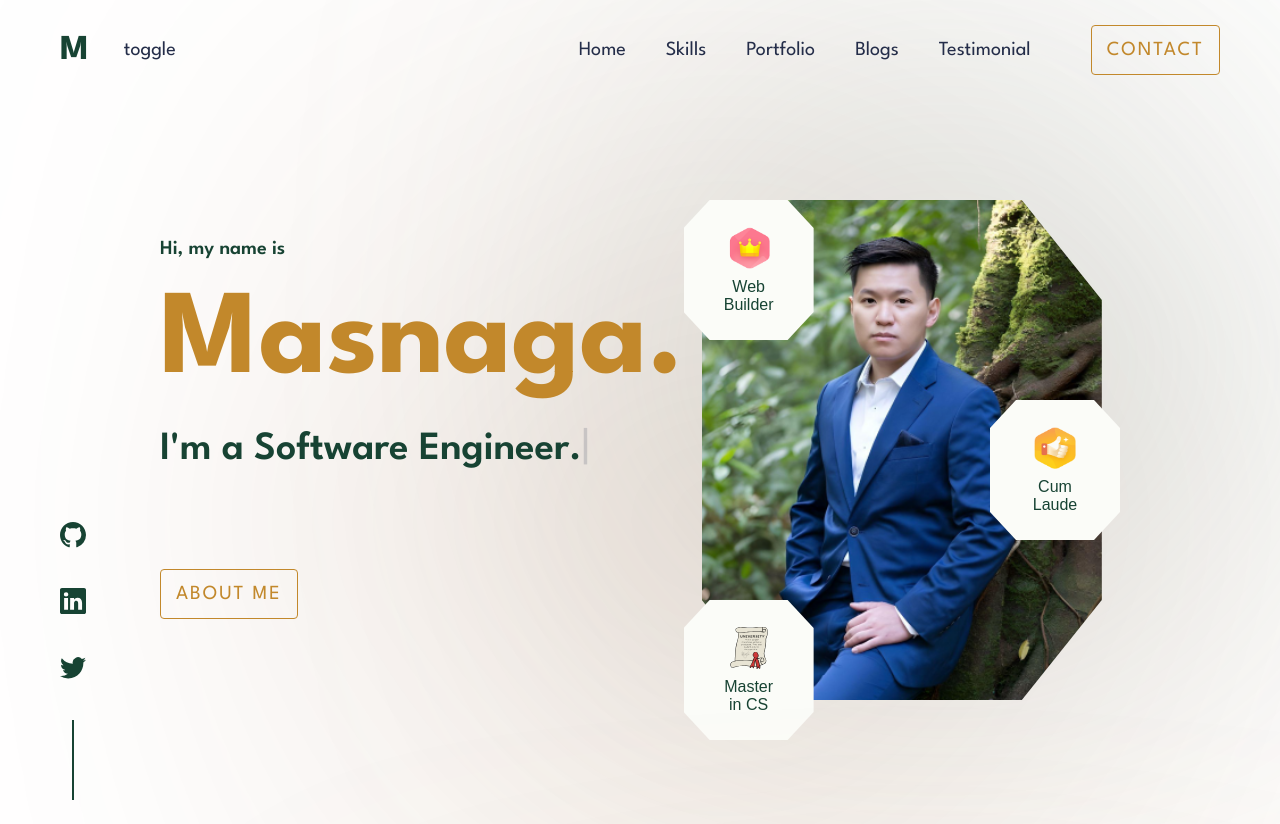
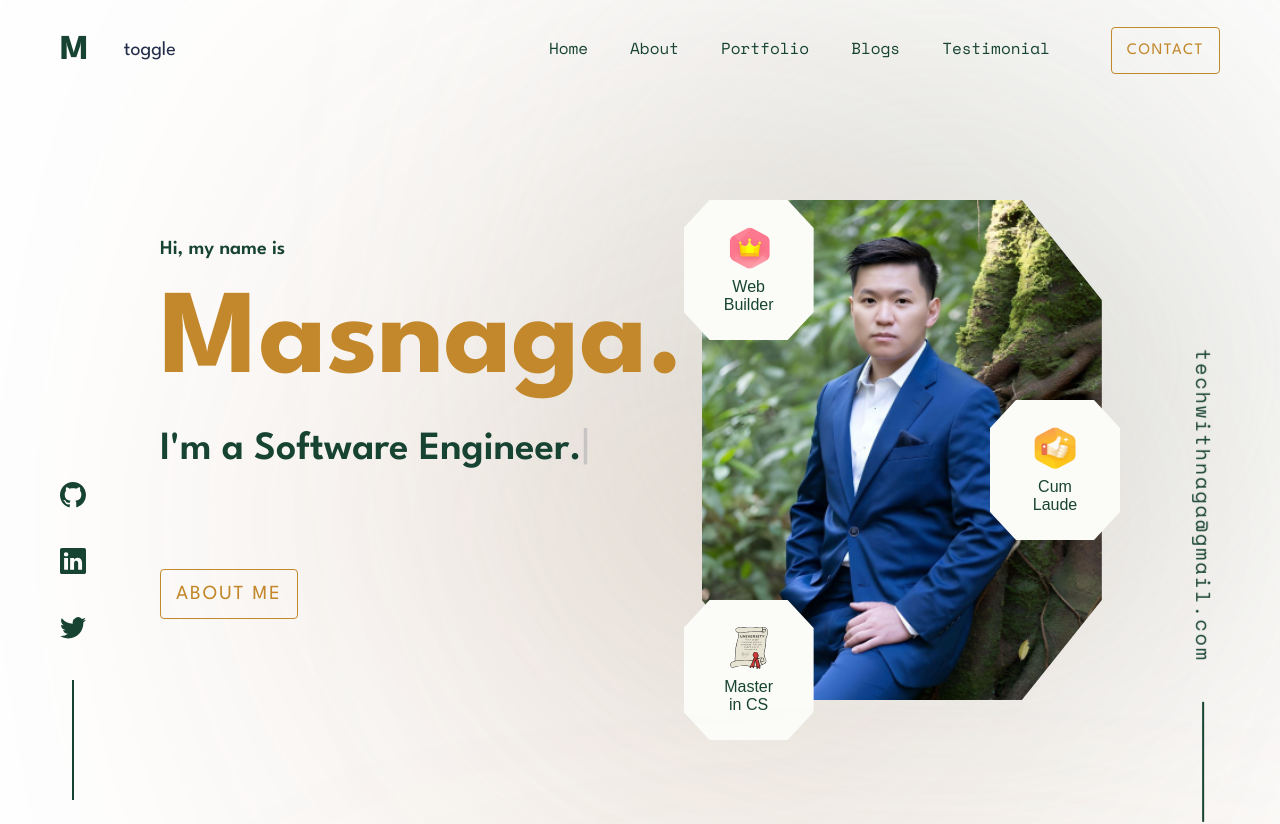
Before and after one commit to techwithnaga/masnaga, a React (Vite) app: page / in a window 1280 px wide. Shown: the top 824 px of the page. Built offline with nearby package versions, Linux system fonts and the light colour scheme.

Commit message:
adding email Link

```diff
--- a/src/App.css
+++ b/src/App.css
@@ -1,4 +1,4 @@
-@import url("https://fonts.googleapis.com/css2?family=League+Spartan:wght@100;200;300;400;500;600;700;800;900&display=swap");
+@import url("https://fonts.googleapis.com/css2?family=League+Spartan:wght@100;200;300;400;500;600;700;800;900&family=Space+Mono:wght@400;700&display=swap");
 
 :root {
   --yellow: #f5c32c;
@@ -18,6 +18,8 @@
   --gold: #c2882b;
   --brown: #7b3400;
   --rice: #fbfcf8;
+  --font-spartan: "League Spartan", sans-serif;
+  --font-mono: "Space Mono", monospace;
 }
 
 * {
--- a/src/components/intro/Intro.jsx
+++ b/src/components/intro/Intro.jsx
@@ -31,7 +31,7 @@ const Intro = () => {
   return (
     <div className="intro">
       <div className="introContainer">
-        <div className="iconsHz">
+        <div className="iconsVertical">
           <div className="icons">
             <BsGithub className="icon"></BsGithub>
             <BsLinkedin className="icon"></BsLinkedin>
@@ -81,43 +81,12 @@ const Intro = () => {
 
           <div className="blur1"></div>
           <div className="blur2"></div>
-
-          {/* <img
-            style={{
-              right: "18%",
-              top: "-29%",
-              transform: "scale(1.11)",
-              zIndex: "-1",
-            }}
-            src={blob2}
-          />
-
-          <img src={profilePicNoBg} style={{ scale: "1.2" }}></img>
-
-          <div style={{ right: "13rem", top: "9rem" }}>
-            <FloatingDiv
-              image={crown}
-              txt1="Web"
-              txt2="Developer"
-            ></FloatingDiv>
-          </div>
-          <div style={{ top: "43rem" }}>
-            <FloatingDiv
-              image={diploma}
-              txt1="Master in"
-              txt2="Computer Science"
-            ></FloatingDiv>
-          </div>
-          <div style={{ left: "5rem", top: "-3rem" }}>
-            <FloatingDiv
-              image={thumbup}
-              txt1="Software"
-              txt2="Engineer"
-            ></FloatingDiv>
-          </div>
-
-          <div className="blur1"></div>
-          <div className="blur2"></div> */}
+        </div>
+        <div className="emailVertical">
+          <a className="email" href="mailto:techwithnaga@gmail">
+            techwithnaga@gmail.com
+          </a>
+          <div className="line"></div>
         </div>
       </div>
     </div>
--- a/src/components/intro/intro.scss
+++ b/src/components/intro/intro.scss
@@ -11,7 +11,7 @@
     display: flex;
     padding: 0 8rem;
 
-    .iconsHz {
+    .iconsVertical {
       position: fixed;
       bottom: 0;
       left: 3rem;
@@ -21,7 +21,7 @@
       gap: 2rem;
 
       .line {
-        height: 10vh;
+        height: 6rem;
         background-color: var(--green);
         width: 2px;
       }
@@ -192,42 +192,41 @@
         left: 0;
       }
     }
+    .emailVertical {
+      position: fixed;
+      bottom: 0;
+      right: -8rem;
+      display: flex;
+      gap: 2rem;
+      align-items: center;
+      justify-content: center;
+      transform: rotate(90deg);
+      margin-bottom: 10rem;
 
-    // .introRight {
-    //   flex: 1;
-    //   position: relative;
+      .email {
+        font-family: var(--font-mono);
+        letter-spacing: 2px;
+        text-decoration: none;
+        color: var(--green);
+        transition: transform 0.3s ease-out;
+      }
+      .email:hover {
+        cursor: pointer;
+        color: var(--gold);
+        // transition: all 0.5s ease-in-out;
+        transform: scale(1.1);
+      }
 
-    //   .blur1 {
-    //     width: 30rem;
-    //     height: 14rem;
-    //     background-color: var(--green);
-    //     border-radius: 50%;
-    //     filter: blur(232px);
-    //     z-index: -9;
-    //     top: -18rem;
-    //     left: 43rem;
-    //   }
+      .line {
+        height: 2px;
+        background-color: var(--green);
+        width: 6rem;
+      }
+    }
 
-    //   .blur2 {
-    //     width: 42rem;
-    //     height: 10rem;
-    //     background-color: var(--brown);
-    //     border-radius: 50%;
-    //     filter: blur(232px);
-    //     z-index: -9;
-    //     bottom: 28px;
-    //     left: -38px;
-    //   }
-    // }
-    // .introRight > * {
-    //   position: absolute;
-    //   z-index: 1;
-    // }
-    // .introRight > img {
-    //   border-radius: 50%;
-    //   position: absolute;
-    //   right: 35rem;
-    //   top: -5rem;
+    // .emailVertical:hover {
+    //   color: var(--gold);
+    //   cursor: pointer;
     // }
   }
 }
--- a/src/components/navbar/Navbar.jsx
+++ b/src/components/navbar/Navbar.jsx
@@ -15,13 +15,13 @@ const Navbar = () => {
           <div className="navbarList">
             <ul>
               <li>Home</li>
-              <li>Skills</li>
+              <li>About</li>
               <li>Portfolio</li>
               <li>Blogs</li>
               <li>Testimonial</li>
             </ul>
           </div>
-          <button className="goldButton">Contact</button>
+          <button className="goldButton contactBtn">Contact</button>
         </div>
       </div>
     </nav>
--- a/src/components/navbar/navbar.scss
+++ b/src/components/navbar/navbar.scss
@@ -47,6 +47,10 @@
       align-items: center;
       justify-content: right;
       gap: 1rem;
+      .contactBtn {
+        font-size: 16px;
+        letter-spacing: 1.5px;
+      }
 
       .navbarList {
         ul {
@@ -54,10 +58,29 @@
           gap: 2rem;
           list-style: none;
           margin-right: 2rem;
-          li:hover {
-            cursor: pointer;
-            color: var(--gold);
+
+          li {
+            font-family: var(--font-mono);
+            font-size: 16px;
+            color: var(--green);
+            padding-bottom: 5px;
+            border: 1px solid transparent;
           }
+        }
+        li:hover {
+          cursor: pointer;
+          color: var(--brown);
+          border-bottom: 1px solid var(--brown);
+          // animation: growLine 0.75s 1s;
+
+          // @keyframes growLine {
+          //   0% {
+          //     width: 0;
+          //   }
+          //   100% {
+          //     width: 100%;
+          //   }
+          // }
         }
       }
     }
```
